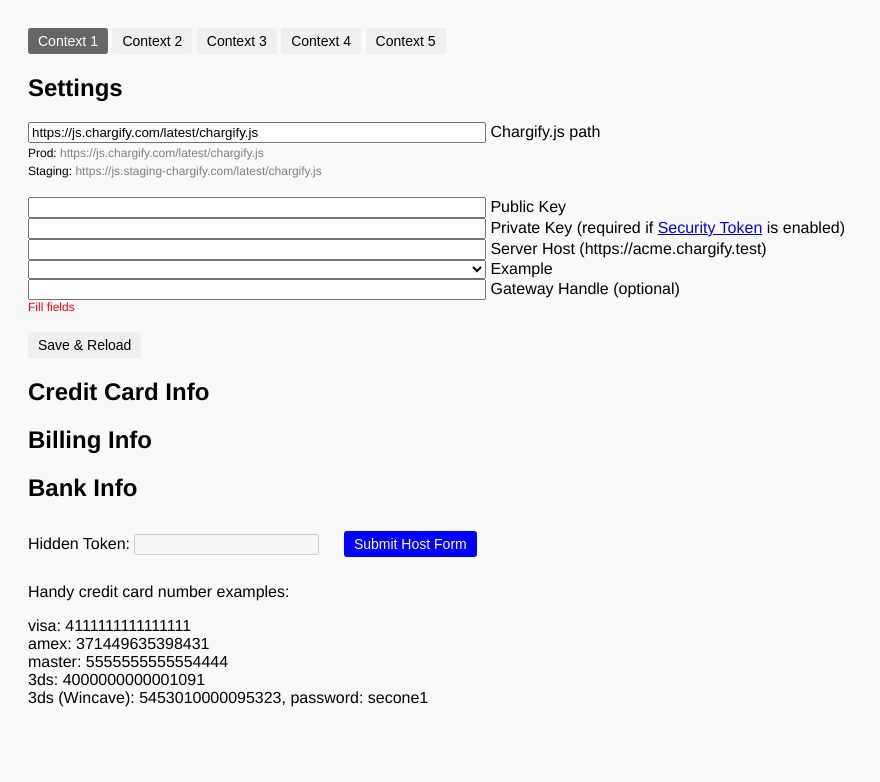
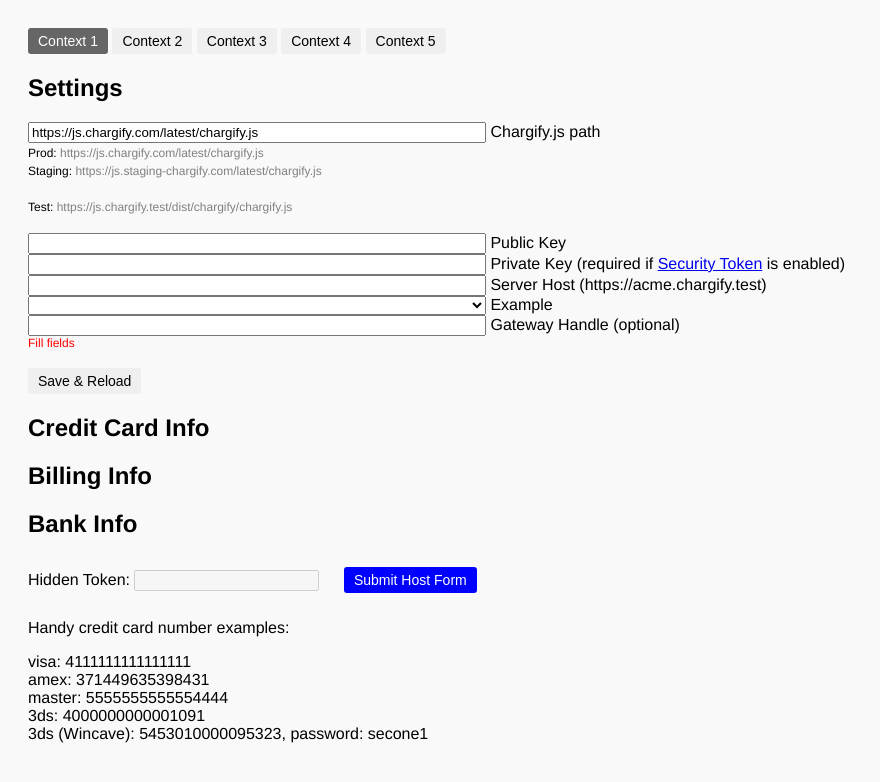
Before and after one commit to chargify/chargifyJSexample.github.io, a website: page index.html in a window 1280 px wide. Shown: the whole page, without its empty margins (0-880 px from the left). Drawn offline with Linux system fonts and the light colour scheme.

Commit message:
add test url to notice urls

```diff
--- a/index.html
+++ b/index.html
@@ -17,6 +17,7 @@
       <input type="text" id="chargify-js-src" class="settings-input" name="type"> Chargify.js path<br>
       <span class="urls-label">Prod: </span><span class="urls">https://js.chargify.com/latest/chargify.js</span><br>
       <span class="urls-label">Staging: </span><span class="urls">https://js.staging-chargify.com/latest/chargify.js</span><br><br>
+      <span class="urls-label">Test: </span><span class="urls">https://js.chargify.test/dist/chargify/chargify.js</span><br><br>
       <input type="text" id="public-key" class="settings-input" name="type"> Public Key<br>
       <input type="text" id="private-key" class="settings-input" name="type"> Private Key (required if <a href="https://developers.chargify.com/docs/developer-docs/91a92b3772f9f-overview#security-token" target="_blank">Security Token</a> is enabled)<br>
       <input type="text" id="server-host" class="settings-input" name="type"> Server Host (https://acme.chargify.test)<br>
```
